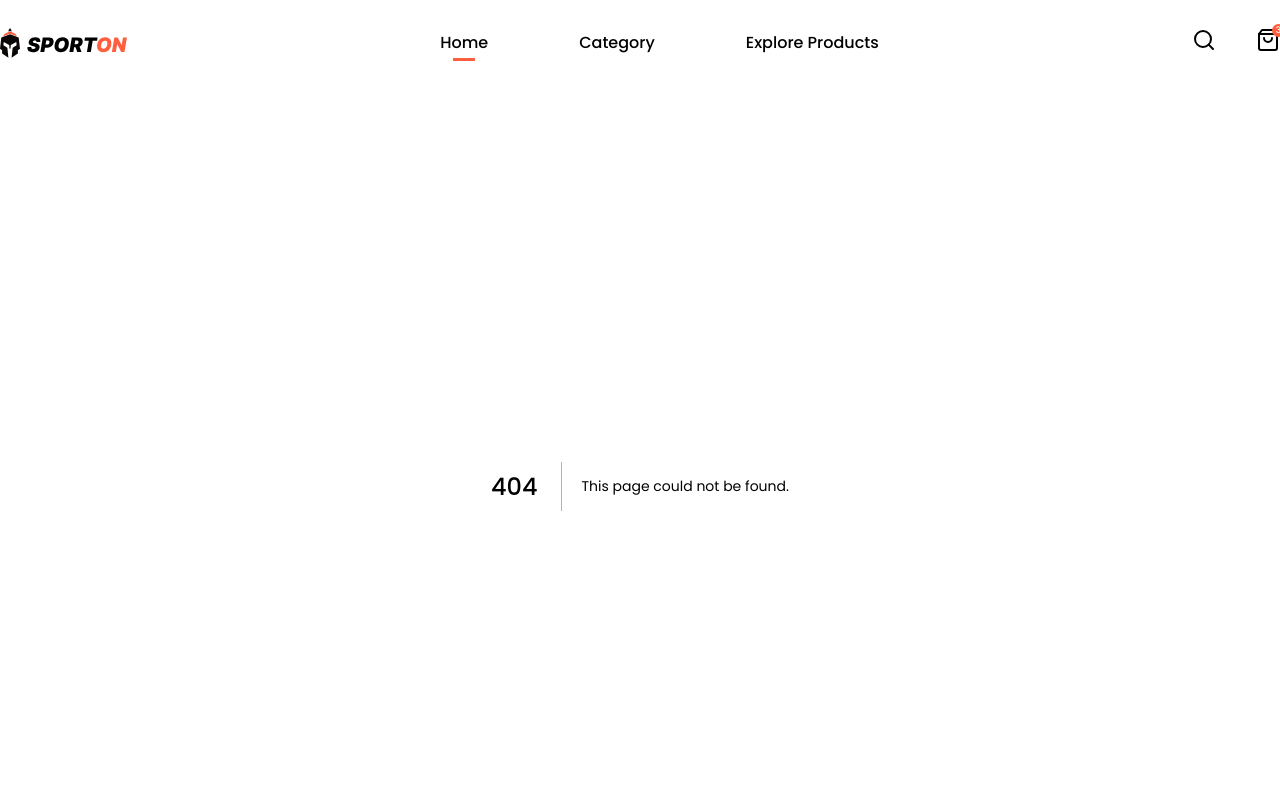
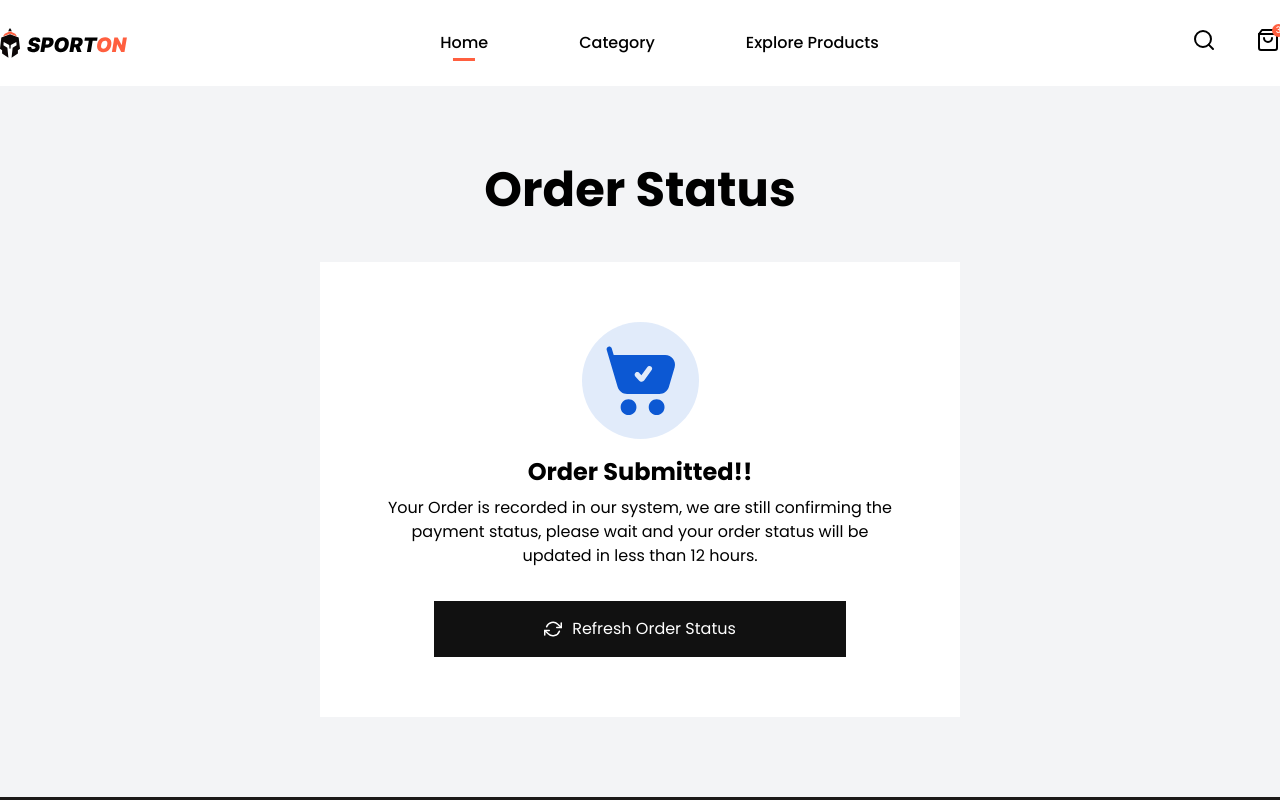
Before and after one commit to veydayen07/sporton-fe, a Next.js app: page /order-status/1 in a window 1280 px wide. Before the commit this address had no page. Shown: the top 800 px of the page. Built offline with nearby package versions, Linux system fonts and the light colour scheme.

Commit message:
complete session 2

```diff
--- a/app/(landing)/checkout/page.tsx
+++ b/app/(landing)/checkout/page.tsx
@@ -4,8 +4,8 @@ import OrderInformation from "./../components/checkout/orderInformation";
 
 const CheckoutPage = () => {
   return (
-    <div className="bg-gray-100 min-h-[80vh] ">
-      <div className="mx-auto w-full pb-20 pt-12 max-w-5xl">
+    <div className="bg-gray-100 min-h-[80vh] py-20">
+      <div className="mx-auto w-full  max-w-5xl">
         <h1 className="leading-none text-5xl font-bold text-center mb-11">
           Checkout Now
         </h1>
--- a/app/(landing)/components/home/products.tsx
+++ b/app/(landing)/components/home/products.tsx
@@ -51,7 +51,7 @@ const productList: TProductList[] = [
 
 const Products = () => {
   return (
-    <section className="container mx-auto mt-32 mb-52">
+    <section className="container mx-auto mt-32">
       <h2 className="font-bold italic text-4xl text-center mb-11 ">
         <span className="text-primary">OUR</span> PRODUCTS
       </h2>
--- /dev/null
+++ b/app/(landing)/components/order-confirmation/OrderStatusComponent.tsx
@@ -0,0 +1,40 @@
+import Image from "next/image";
+import React from "react";
+import Button from "../ui/button";
+import { FiRefreshCw } from "react-icons/fi";
+
+const OrderSubmitted = ({ status }: { status: "submitted" | "confirmed" }) => {
+  return (
+    <>
+      {" "}
+      <Image
+        src={`/images/icon-order-${status ? "submitted" : "confirmed"}.svg`}
+        width={117}
+        height={117}
+        alt={`order-${status}`}
+        className="mb-4.25"
+      />
+      <h2 className="font-bold text-2xl mb-2">
+        Order {status === "submitted" ? "Submitted" : "Confirmed"}!!
+      </h2>
+      <p className="text-base font-normal mb-8.25 text-center">
+        {status === "submitted"
+          ? `Your Order is recorded in our system, we are still confirming the payment status, please wait and your order status will be updated in less than 12 hours.`
+          : "We have received your payment, and your order is currently processed by our staff, just wait until your favorite sportswear arrive in your home. We will contact you in Whatsapp for further shipping updates."}
+      </p>
+      <div className="w-full px-12.5">
+        {status === "submitted" && (
+          <Button
+            className="flex w-full gap-2.5"
+            variant="dark"
+            onClick={() => window.location.reload()}
+          >
+            <FiRefreshCw size={18} strokeWidth={2} /> Refresh Order Status
+          </Button>
+        )}
+      </div>
+    </>
+  );
+};
+
+export default OrderSubmitted;
--- a/app/(landing)/components/payment/PaymentStep.tsx
+++ b/app/(landing)/components/payment/PaymentStep.tsx
@@ -1,15 +1,19 @@
+"use client";
+
 import React from "react";
 import CardWithHeader from "./../ui/cardWithHeader";
 import FileUploads from "../ui/FileUploads";
 import { priceFormatter } from "@/app/utils/price-formatter";
 import Button from "../ui/button";
 import { FiCheckCircle } from "react-icons/fi";
+import { useRouter } from "next/navigation";
 
 type TPaymentStep = {
   className?: string;
 };
 
 const PaymentStep = ({ className }: TPaymentStep) => {
+  const { push } = useRouter();
   return (
     <div className={`${className}`}>
       <CardWithHeader header="Payment Step">
@@ -49,6 +53,7 @@ const PaymentStep = ({ className }: TPaymentStep) => {
             <Button
               className="text-base font-medium flex items-center gap-3 w-full"
               variant="dark"
+              onClick={() => push("/order-status/12222")}
             >
               <FiCheckCircle size={20} strokeWidth={2} /> Upload Receipt &
               Confirm
--- a/app/(landing)/components/ui/FileUploads.tsx
+++ b/app/(landing)/components/ui/FileUploads.tsx
@@ -1,13 +1,85 @@
-import React from "react";
-import { FiUploadCloud } from "react-icons/fi";
+"use client";
 
-const FileUploads = () => {
+import React, { useEffect, useRef, useState } from "react";
+import { FiImage, FiTrash2, FiUploadCloud } from "react-icons/fi";
+
+type TFileUploads = {
+  OnFileSelect?: (file: File | undefined) => void;
+};
+
+const FileUploads = ({ OnFileSelect }: TFileUploads) => {
+  const [file, setFile] = useState<File | undefined>(undefined);
+  const fileInputRef = useRef<HTMLInputElement | null>(null);
+  // useEffect(() => {
+  //   console.log(fileInputRef.current?.files);
+  // }, [fileInputRef]);
+
+  // const handleFileChange = (e: React.ChangeEvent<HTMLInputElement>) => {
+  //   // const files = e.target.files;
+  //   // if (!files || files.length === 0) {
+  //   //   console.log("No file selected");
+  //   //   return;
+  //   // }
+
+  //   // console.log(files[0]);
+
+  // };
+
+  const handleFileChange = (selectedFile?: File) => {
+    if (!selectedFile) return;
+    setFile(selectedFile);
+    OnFileSelect?.(selectedFile);
+  };
+
+  const removeFile = (e: React.MouseEvent<HTMLButtonElement>) => {
+    e.stopPropagation();
+    fileInputRef.current!.value = "";
+    setFile(undefined);
+    OnFileSelect?.(undefined);
+  };
   return (
-    <div className="border-dashed border border-primary bg-primary/10 w-full min-h-29 flex flex-col justify-center items-center gap-1">
-      <FiUploadCloud size={24} strokeWidth={2} className="text-primary" />
-      <span className="text-black text-xs">
-        Upload Your Payment Receipt here
-      </span>
+    <div
+      onClick={() => fileInputRef.current?.click()}
+      onDragOver={(e: React.DragEvent<HTMLDivElement>) => e.preventDefault()}
+      onDrop={(e: React.DragEvent<HTMLDivElement>) => {
+        e.preventDefault();
+        handleFileChange(e.dataTransfer.files?.[0]);
+      }}
+      className="border-dashed border border-primary bg-primary/10 w-full min-h-29 flex items-center justify-center cursor-pointer py-6"
+    >
+      <input
+        type="file"
+        name=""
+        id=""
+        accept="image/*"
+        className="hidden"
+        ref={fileInputRef}
+        onChange={(e) => handleFileChange(e.target.files?.[0])}
+      />
+      {file ? (
+        <div className="flex flex-col justify-center items-center gap-4 ">
+          <FiImage size={24} strokeWidth={2} className="text-primary" />
+          <div className="flex flex-col gap-0.5 text-sm items-center">
+            <span className=" text-primary">{file.name}</span>
+            <span className="text-gray-400">
+              {(file.size / 1024 / 1000).toFixed(1)} MB
+            </span>
+          </div>
+          <button
+            onClick={removeFile}
+            className="flex justify-center items-center gap-2 px-2 py-0.5 bg-primary/90 font-medium text-white rounded-sm"
+          >
+            <FiTrash2 size={16} strokeWidth={2} /> Remove
+          </button>
+        </div>
+      ) : (
+        <div className="flex flex-col justify-center items-center gap-1">
+          <FiUploadCloud size={24} strokeWidth={2} className="text-primary" />
+          <span className="text-black text-xs">
+            Upload Your Payment Receipt here
+          </span>
+        </div>
+      )}
     </div>
   );
 };
--- /dev/null
+++ b/app/(landing)/order-status/[id]/page.tsx
@@ -0,0 +1,21 @@
+"use client";
+
+import Image from "next/image";
+import React, { useState } from "react";
+import Button from "../../components/ui/button";
+import { FiRefreshCw } from "react-icons/fi";
+import OrderSubmitted from "../../components/order-confirmation/OrderStatusComponent";
+
+const OrderStatus = () => {
+  const [status, setStatus] = useState<"submitted" | "confirmed">("submitted");
+  return (
+    <div className="bg-gray-100 min-h-[80vh] py-20 flex flex-col items-center">
+      <h1 className="text-center font-bold text-5xl mb-12">Order Status</h1>
+      <div className="bg-white w-160 py-15 px-16 flex flex-col justify-center items-center">
+        <OrderSubmitted status={status} />
+      </div>
+    </div>
+  );
+};
+
+export default OrderStatus;
--- a/app/(landing)/payment/page.tsx
+++ b/app/(landing)/payment/page.tsx
@@ -5,8 +5,8 @@ import PaymentStep from "../components/payment/PaymentStep";
 
 const Payment = () => {
   return (
-    <div className="bg-gray-100 min-h-[80vh]">
-      <h1 className="text-center font-bold text-5xl pt-8 text-black mb-10">
+    <div className="bg-gray-100 min-h-[80vh] py-20">
+      <h1 className="text-center font-bold text-5xl  text-black mb-10">
         Payment
       </h1>
       <div className="max-w-5xl justify-center mx-auto grid grid-cols-2 gap-16">
--- a/app/(landing)/product/[id]/page.tsx
+++ b/app/(landing)/product/[id]/page.tsx
@@ -5,7 +5,7 @@ import ProductActions from "./../../product-detail/ProductActions";
 
 const ProductDetail = () => {
   return (
-    <div className="container mx-auto py-40 flex gap-12">
+    <div className="container mx-auto flex gap-12 py-20">
       <div className="bg-primary-light aspect-square min-w-140 flex justify-center items-center">
         <Image
           src={"/images/products/product-4.png"}
--- a/app/layout.tsx
+++ b/app/layout.tsx
@@ -27,7 +27,7 @@ export default function RootLayout({
         className={`${poppins.variable} antialiased min-h-screen flex flex-col`}
       >
         <HeaderLayout />
-        <main className="flex-1">{children}</main>
+        <main className="flex-1 ">{children}</main>
         <Footer />
       </body>
     </html>
--- a/app/page.tsx
+++ b/app/page.tsx
@@ -4,7 +4,7 @@ import Products from "./(landing)/components/home/products";
 
 export default function Home() {
   return (
-    <div>
+    <div className="py-20">
       <Hero />
       <Categories />
       <Products />
```
Also changed, not shown: public/images/icon-order-confirmed.svg (added), public/images/icon-order-submitted.svg (added).
